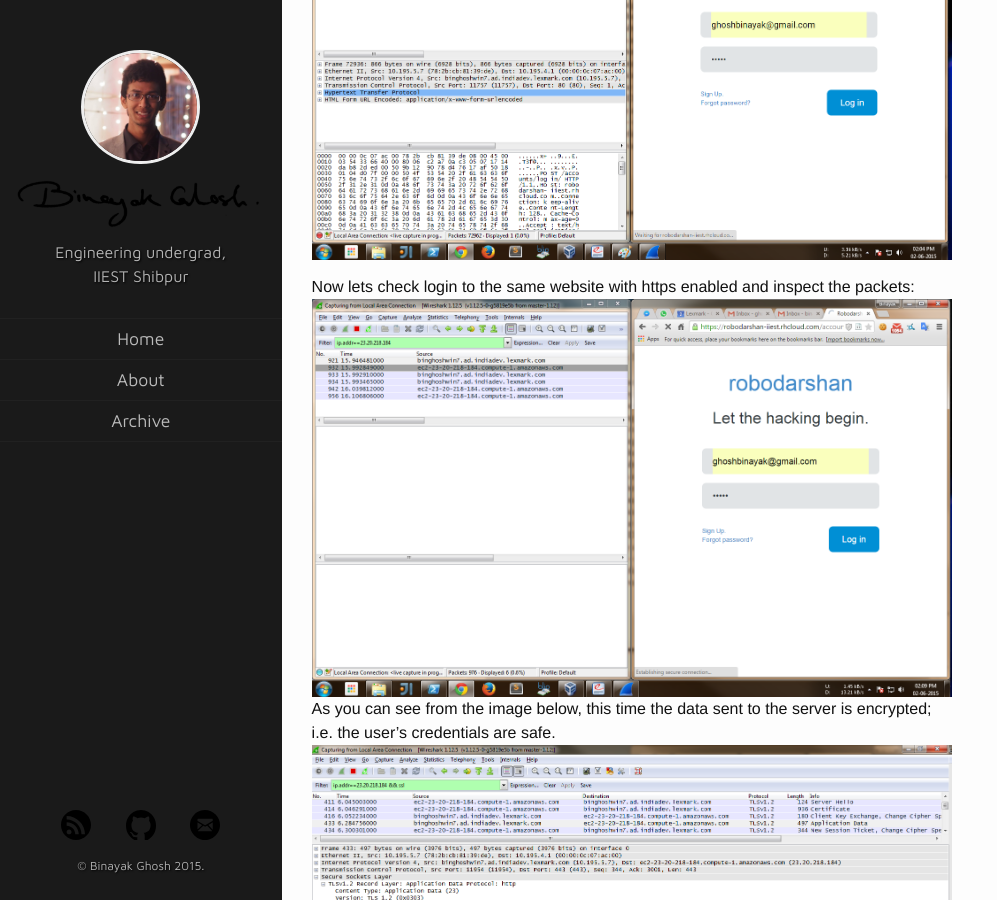
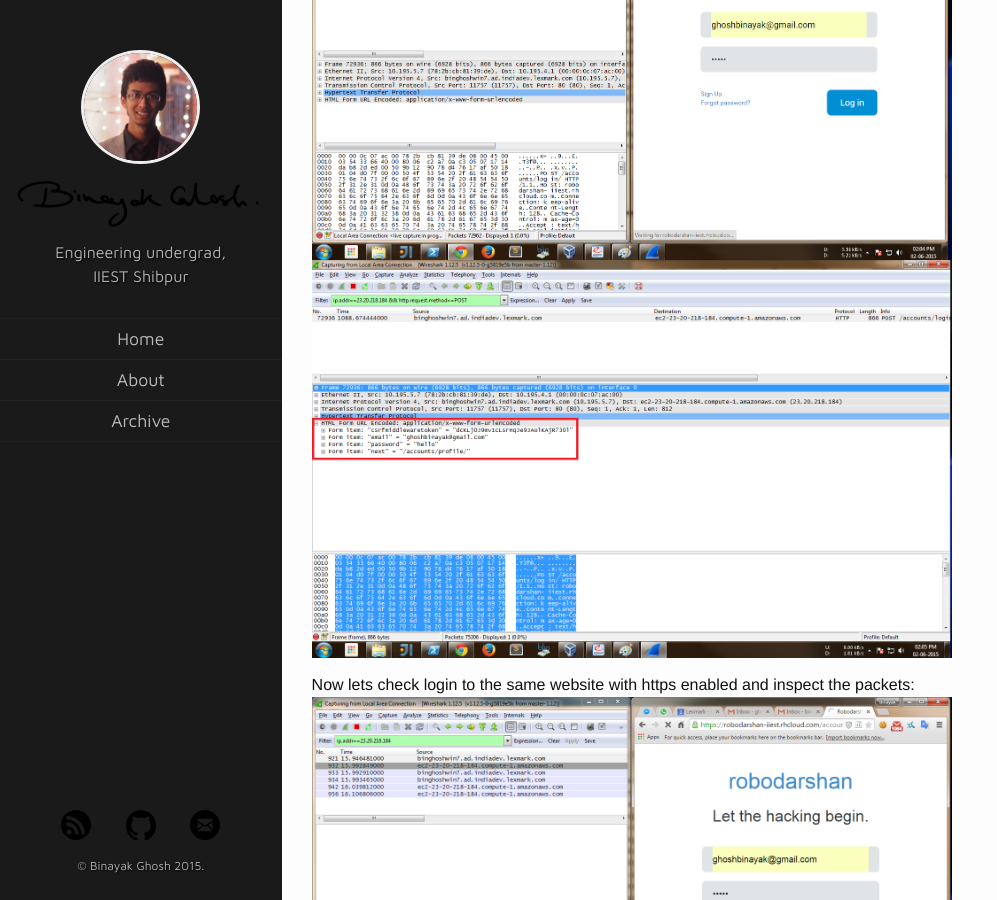
Before and after one commit to swrdfish/swrdfish.github.io, a Jekyll site: the page built from _posts/2015-06-01-https-securing-java-web-services.md, in a window 1280 px wide and 900 px high, scrolled down 1165 px. Shown: the whole window, without its empty margins (0-997 px from the left). Built offline with Jekyll 4.4.1, drawn with Linux system fonts in a browser that asks for light colours; nearby versions of some CDN libraries; comment, search, counter and statistics services are not loaded.

Commit message:
added a missing image in the last post

```diff
--- a/_posts/2015-06-01-https-securing-java-web-services.md
+++ b/_posts/2015-06-01-https-securing-java-web-services.md
@@ -22,6 +22,9 @@
 If we inspect the packets using wireshark (as seen in the screenshot below) we can easily see the data sent to the server, which in this case are the email and password of the user. Hence anyone who can tap into the network can easily get hold of the login credentials and there by the users authenticity is compromised.
 <a class="img_tag" href="{{site.url}}/assets/ssl/wireshark_http_raw_post.png">
 	![Wireshark http raw post data]({{site.url}}/assets/ssl/wireshark_http_raw_post.png)
+</a>
+<a class="img_tag" href="{{site.url}}/assets/ssl/wireshark_http_raw_post2.png">
+	![Wireshark http raw post data]({{site.url}}/assets/ssl/wireshark_http_raw_post2.png)
 </a>
 
 Now lets check login to the same website with https enabled and inspect the packets:
```
